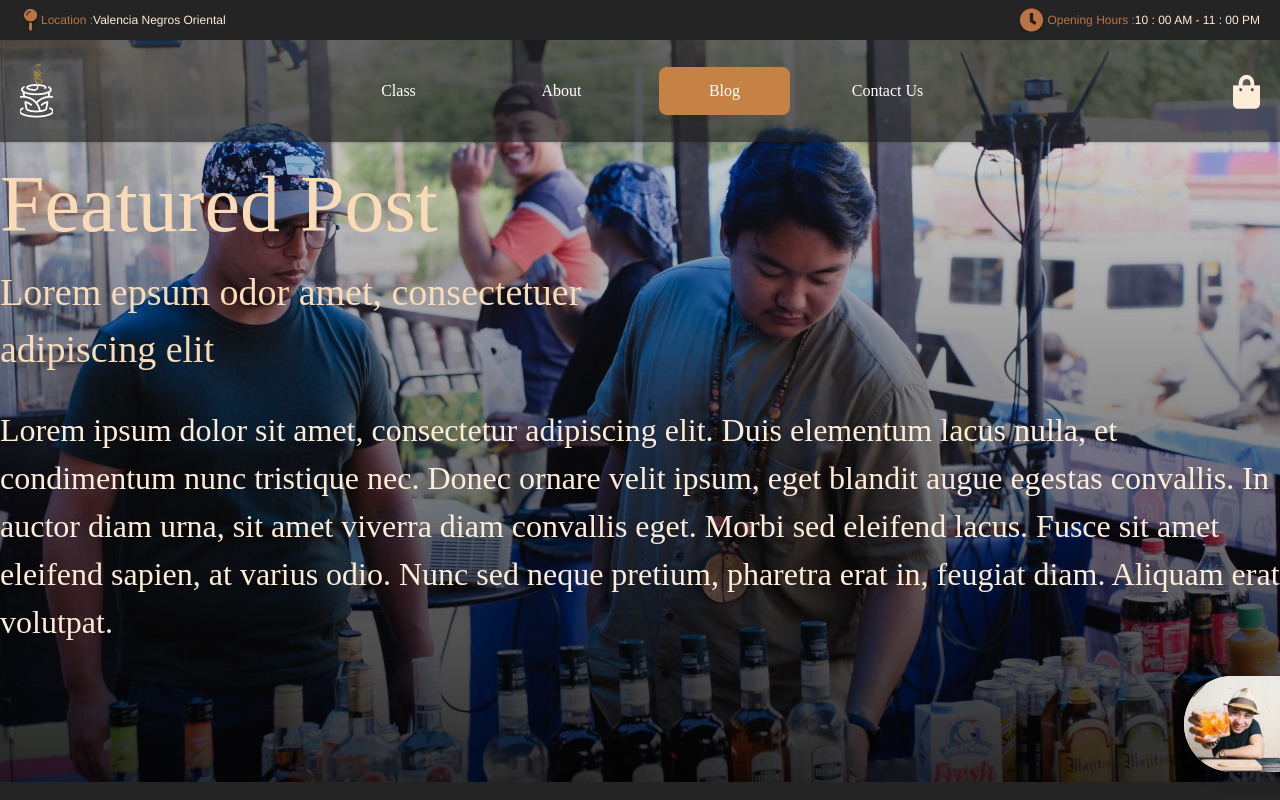
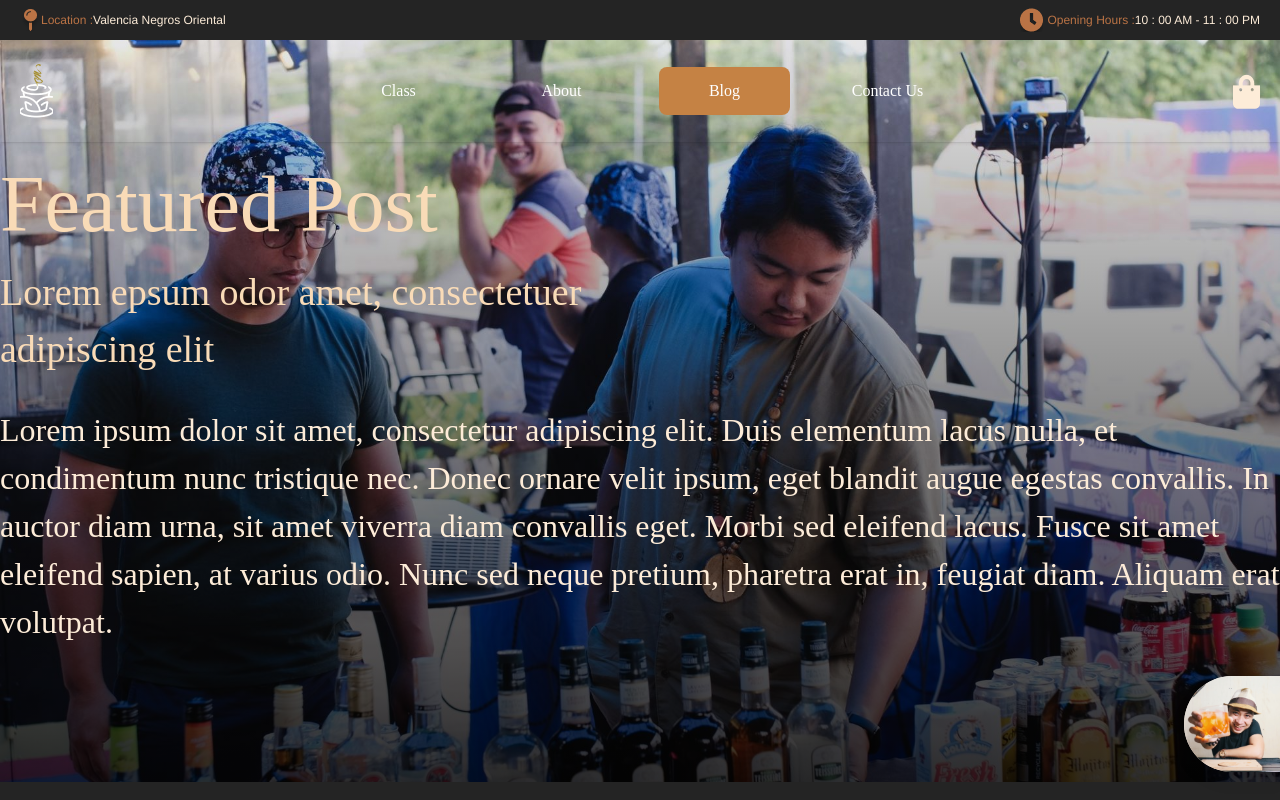
Before and after one commit to Skrill-ie/coffee-mystika, a Vue app: page /blog in a window 1280 px wide. Shown: the top 800 px of the page. Built offline with nearby package versions, Linux system fonts and the light colour scheme.

Commit message:
ui updates

```diff
--- a/src/App.vue
+++ b/src/App.vue
@@ -8,7 +8,7 @@
   <!-- overlay for modal -->
   <div
       v-if="openModal"
-      class="fixed inset-0 bg-black-secondary bg-opacity-50 backdrop-blur-sm transition-opacity duration-300 z-30"
+      class="fixed inset-0 bg-black-secondary bg-opacity-50 backdrop-blur-sm transition-all duration-300 z-30"
       @click="toggleModal"
   ></div>
   <SocialIcons/>
--- a/src/components/About.vue
+++ b/src/components/About.vue
@@ -43,7 +43,7 @@
       </div>
       <div class="bg-fixed py-10" :style="{ backgroundImage: `url(${require('@/assets/images/Background.png')})` }">
         <div class="text-5xl mb-10 font-radley text-text-title">We Craft Tasty Moments to <br> Remember</div>
-        <div class="grid grid-cols-1 md:grid-cols-2 lg:grid-cols-4 container mx-auto justify-between gap-5 px-20">
+        <div class="grid grid-cols-1 md:grid-cols-2 lg:grid-cols-4 container mx-auto justify-between gap-5 px-10 md:px-20">
           <div class="h-60 w-full lg:w-60 bg-black-primary p-8 flex flex-col justify-center">
             <img class="mx-auto w-16 h-16" src="../assets/icons/drying.png">
             <p class="mt-10 text-lg text-text-title font-radley">Drying the Beans</p>
@@ -78,18 +78,18 @@
         </div>
       </div>
       <div class="md:h-screen flex items-center justify-center bg-black-secondary font-radley">
-        <div class="grid grid-cols-1 md:grid-cols-2 gap-10 py-10 px-5  container mx-auto items-center">
+        <div class="grid grid-cols-1 md:grid-cols-2 gap-5 md:gap-10 pb-10 md:py-10 container mx-auto items-center px-10">
           <div class="px-5 md:px-0 md:text-left md:w-80 mx-auto order-2 md:order-1">
             <p class="text-5xl mb-10 text-text-title">Vision</p>
             <span class="text-text-paragraph">Lorem ipsum odor amet, consectetuer adipiscing elit. Interdum neque ultricies sem eros id? Consequat a curae quam faucibus mollis. Sodales tincidunt elementum cursus lobortis suspendisse aptent ligula. Litora nulla ante ut justo curae iaculis dapibus urna torquent. Cubilia odio enim felis class vitae velit magnis ridiculus. </span>
             <p class="text-5xl my-10 text-text-title">Mission</p>
             <span class="text-text-paragraph">Lorem ipsum odor amet, consectetuer adipiscing elit. Interdum neque ultricies sem eros id? Consequat a curae quam faucibus mollis. Sodales tincidunt elementum cursus lobortis suspendisse aptent ligula. Litora nulla ante ut justo curae iaculis dapibus urna torquent. Cubilia odio enim felis class vitae velit magnis ridiculus. </span>
           </div>
-          <div class="flex gap-5 order-1 md:order-2 h-4/5">
+          <div class="flex md:gap-5 order-1 md:order-2 h-4/5">
             <div class="w-3/5">
               <img src="../assets/images/image-3.png" alt="Latte Art" class="w-full h-full object-cover">
             </div>
-            <div class="w-1/3 flex flex-col gap-5">
+            <div class="w-2/3 md:w-1/3 flex flex-col md:gap-5">
               <div class="h-2/3">
                 <img src="../assets/images/image-5.png" alt="Coffee Beans" class="w-full h-full object-cover">
               </div>
--- a/src/components/Blog.vue
+++ b/src/components/Blog.vue
@@ -32,7 +32,7 @@
                 <input type="text" id="email" name="email" placeholder="Email" style="color: #FDECD8" class="w-full border-solid border bg-transparent placeholder-[#FDECD8] border-[#F9DBB7] px-4 py-4">
               </div>
               <div class="pt-4">
-                <button class="px-5 py-3 w-full block rounded-lg bg-button-active">Subscribe</button>
+                <button class="px-5 py-3 w-full block rounded-lg bg-button-active hover:bg-orange-400 transition">Subscribe</button>
               </div>
             </div>
 
--- a/src/components/Contact.vue
+++ b/src/components/Contact.vue
@@ -47,7 +47,7 @@
                   </div>
                 </div>
               </div>
-              <button class="mt-6 bg-button-active w-full py-4 text-text-paragraph rounded-md"> Message Us </button>
+              <button class="mt-6 bg-button-active hover:bg-orange-400 transition w-full py-4 text-text-paragraph rounded-md"> Message Us </button>
             </div>
           </div>
           <div class="w-full xl:w-3/4 mx-auto py-0 md:py-10 font-radley order-1 lg:order-2">
--- a/src/components/NavBar.vue
+++ b/src/components/NavBar.vue
@@ -8,7 +8,7 @@
       </div>
     </div>
     <!--  main nav  -->
-    <nav class="py-6 px-5 md:px-10 lg:px-5 bg-black-secondary bg-opacity-65 text-white font-radley">
+    <nav :class="navbarClass" class="py-6 px-5 md:px-10 lg:px-5 bg-black-secondary text-white font-radley transition-all duration-300">
       <div class="container mx-auto justify-between flex items-center">
         <!--   Main Logo    -->
         <router-link to="/"><img src="../assets/icons/cafe-mystika-icon.png"></router-link>
@@ -92,6 +92,8 @@ export default {
     return {
       isModalOpen: false,
       currentPageType:null,
+      scrollY: 0, // Scroll position
+      scrollLimit: 100,
     };
   },
   props: {
@@ -104,7 +106,19 @@ export default {
       required: true,
     },
   },
+  computed: {
+    navbarClass() {
+      const opacity = Math.min(this.scrollY / this.scrollLimit, 1);
+      return {
+        'bg-transparent': opacity === 0,
+        'bg-opacity-100': opacity > 0,
+      };
+    },
+  },
   methods: {
+    handleScroll() {
+      this.scrollY = window.scrollY;
+    },
     toggleSidebar() {
       this.$emit('toggle-sidebar');
     },
@@ -112,6 +126,14 @@ export default {
       this.currentPageType = currentPageType;
       this.$emit('toggle-modal');
     },
-  }
+  },
+  mounted() {
+    // Add scroll event listener when component is mounted
+    window.addEventListener('scroll', this.handleScroll);
+  },
+  beforeUnmount() {
+    // Remove scroll event listener when component is destroyed
+    window.removeEventListener('scroll', this.handleScroll);
+  },
 };
 </script>
--- a/src/components/SocialIcon.vue
+++ b/src/components/SocialIcon.vue
@@ -8,7 +8,7 @@
 
       <div
         :class="[
-        'fixed bottom-4 right-4 bg-stone-900 my-5 text-white rounded-lg shadow-lg transition-transform duration-300 w-1/4 z-20',
+        'fixed bottom-4 right-4 bg-stone-900 my-5 text-white rounded-lg shadow-lg transition-transform duration-300 w-11/12 sm:w-5/6 lg:w-1/4 z-20',
         isSocialsOpen ? 'translate-x-0' : 'translate-x-full'
       ]">
         <div class="flex mx-5 my-3 pl-5 space-x-5">
--- a/src/components/sub-component/Modal.vue
+++ b/src/components/sub-component/Modal.vue
@@ -1,21 +1,30 @@
 <template>
-  <div v-if="isOpen" class="fixed inset-0 flex items-center justify-center bg-black bg-opacity-50 z-50">
-    <div class="bg-black-secondary rounded-lg shadow-lg max-w-lg max-h-screen h-3/4 w-full z-10">
-      <div class="grid grid-rows-3 grid-flow-col gap-4 h-full">
-        <div class="row-span-3 ..."><div class="bg-cover h-full w-full" :style="{ backgroundImage: `url(${image1})` }"></div></div>
-        <div class="col-span-2 ...">02</div>
-        <div class="row-span-2 col-span-2 ...">
-            03
+  <div v-if="isOpen" :class="[
+        'fixed inset-0 flex items-center justify-center z-50',
+        modalBackgroundClass
+      ]">
+    <div class="bg-black-secondary rounded-lg shadow-lg max-w-3xl w-full z-10">
+      <div class="grid grid-cols-2">
+        <div class="col-span-2 relative md:col-span-1 h-48 bg-center md:h-full md:w-full bg-no-repeat bg-cover" :style="{ backgroundImage: `url(${imageFeatured})` }">
+          <div class="md:hidden absolute inset-x-0 bottom-0 block text-4xl font-radley text-text-paragraph capitalize bg-gradient-to-b from-transparent to-black-secondary py-2">
+            {{ currentPageType }} Coming Soon
+          </div>
+        </div>
+        <div class="col-span-2 md:col-span-1 md:text-left px-5 py-0 pb-10 md:py-20">
+          <div class="hidden md:block text-4xl font-radley text-text-paragraph mb-4 capitalize">{{ currentPageType }} Coming Soon</div>
+          <div class="py-10">
+            <span v-if="currentPageType === 'shop'" >Exciting things are on the way! Our shop is coming soon—stay tuned!</span>
+            <span v-else> Get ready—our class is launching soon! Stay tuned for updates!</span>
+          </div>
+          <button @click="$emit('close')" class="px-4 py-2 bg-button-active rounded-md hover:bg-orange-400 transition w-full">
+            Close
+          </button>
         </div>
       </div>
-      <h4 class="text-2xl font-radley font-bold mb-4 capitalize">{{ currentPageType }} Coming Soon</h4>
       <div class="flex justify-end space-x-2">
-        <button @click="$emit('close')" class="px-4 py-2 bg-gray-300 rounded-md hover:bg-gray-400 transition w-full">
-          Close
-        </button>
+
       </div>
     </div>
-    <div v-if="isOpen" class="h-full w-full bg-black-secondary absolute bg-opacity-50"></div>
   </div>
 </template>
 
@@ -34,13 +43,29 @@ export default {
   },
   data() {
     return {
-      // featuredMerch:{
-        image1:(require('@/assets/images/merch.png')),
-        // image2:(require('@/assets/images/baristas/merch2.JPG')),
-        // image3:(require('@/assets/images/baristas/merc3.JPG')),
-        // image4:(require('@/assets/images/baristas/merch4.JPG')),
-      // },
+      imageMerch:(require('@/assets/images/merch.png')),
+      imageClass:(require('@/assets/images/image.png')),
+      imageFeatured:"",
+      modalBackgroundClass: 'bg-black bg-opacity-0', // Initial background (transparent),
     }
+  },
+  watch : {
+    currentPageType(newVal) {
+      if  (newVal === "shop") {
+        this.imageFeatured = this.imageMerch;
+      } else {
+        this.imageFeatured = this.imageClass;
+      }
+    },
+    openModal(newVal) {
+      if (newVal) {
+        // When the modal opens, animate to full opacity
+        this.modalBackgroundClass = 'bg-black bg-opacity-50 transition-opacity duration-500';
+      } else {
+        // When the modal closes, reset background to transparent
+        this.modalBackgroundClass = 'bg-black bg-opacity-0 transition-opacity duration-500';
+      }
+    },
   },
 };
 </script>
```
